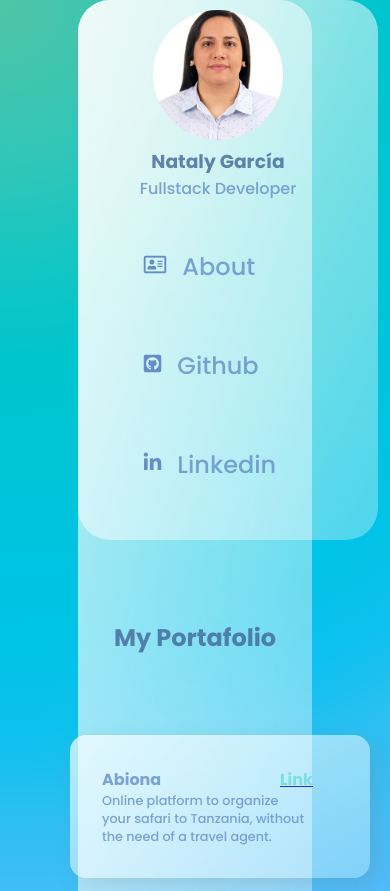
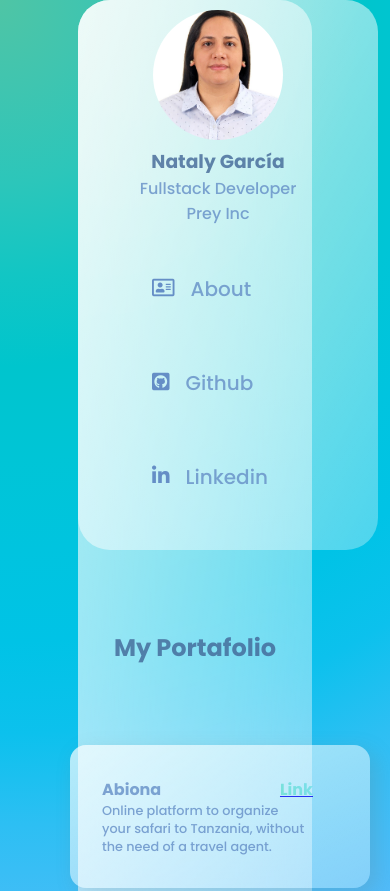
Before and after one commit to natygaol/natygaol.github.io, a plain HTML site: page index.html in a window 390 px wide. Shown: the top 891 px of the page. Drawn offline with Linux system fonts and the light colour scheme.

Commit message:
fix font size for h2 on mobile and adds company name

```diff
--- a/index.html
+++ b/index.html
@@ -20,6 +20,7 @@
             <img class="avatar-large" alt="Nataly García Photo" src="/images/nats_pic.jpg" />
             <h3>Nataly García</h3>
             <p>Fullstack Developer</p>
+            <p>Prey Inc</p>
           </div>
           <div class="links">
             <div class="link">
--- a/style.css
+++ b/style.css
@@ -200,8 +200,10 @@ main {
     height: 600px;
     padding: 10px;
   }
-  .link i {
-    font-size: 20px;
+  .link {
+    i, h2 {
+      font-size: 20px;
+    }
   }
   .dashboard > * {
     margin-right: 20px;
```
